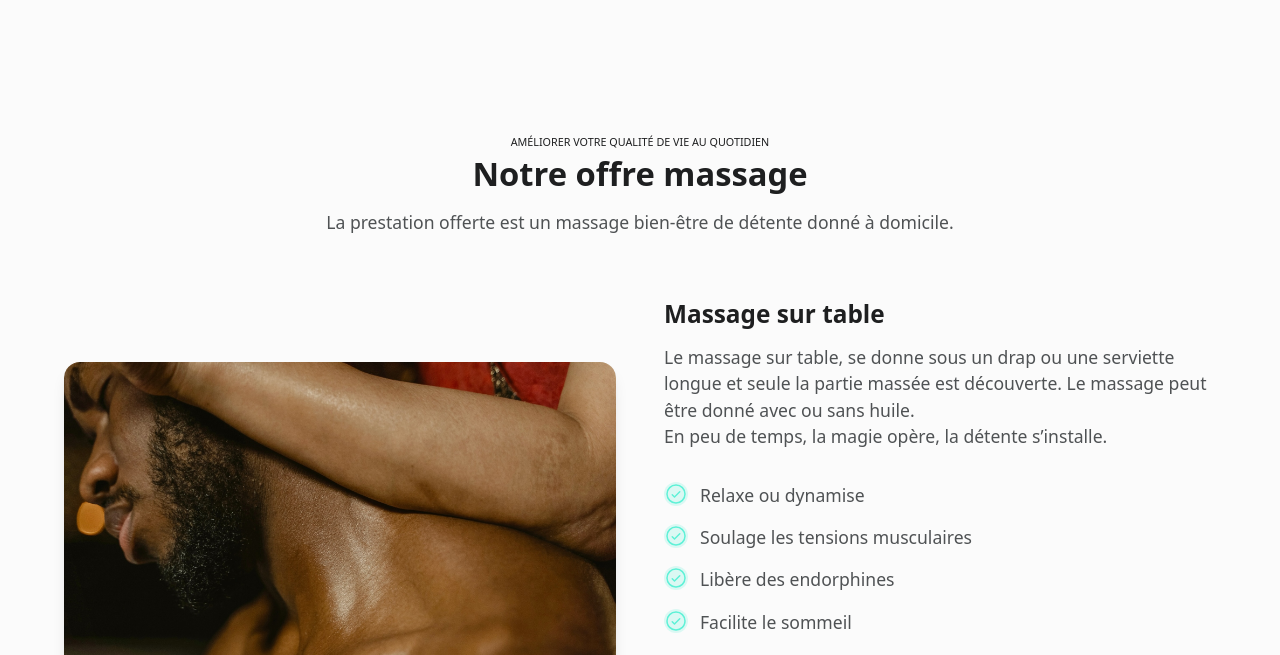
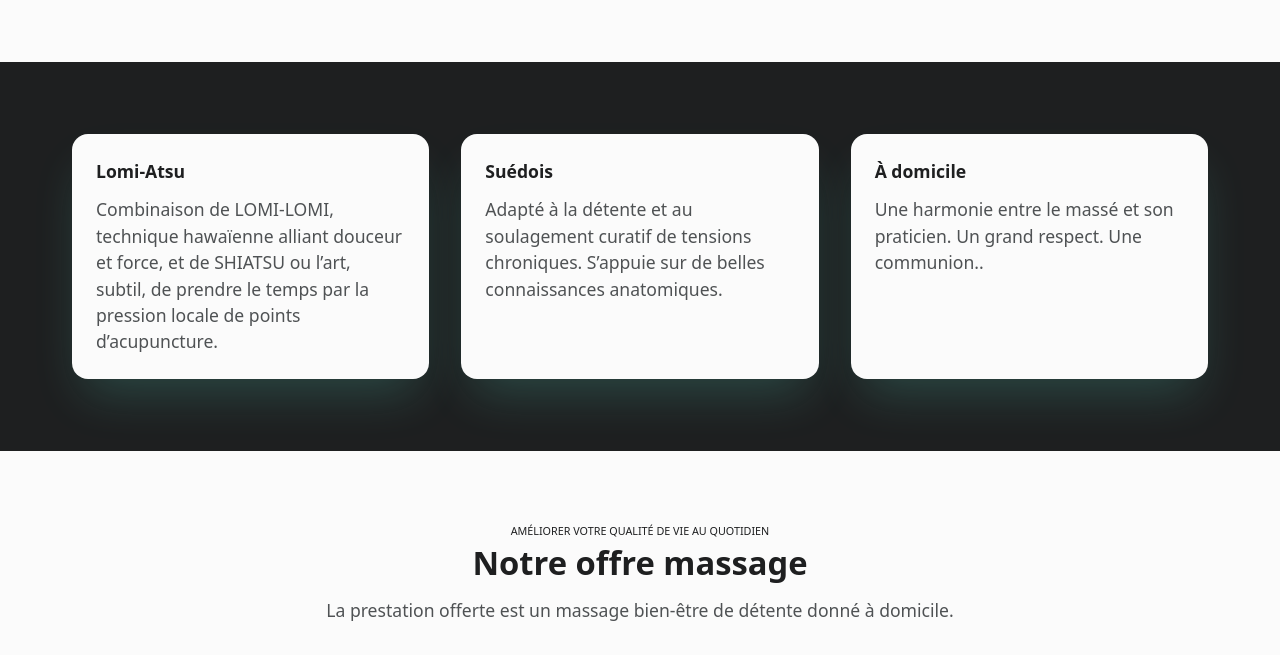
Before and after one commit to LenaEUGENE/mcl-v1, an Astro site: page /massage in a window 1280 px wide. Shown: the part 901-1556 px from the top of the page. Built offline with nearby package versions, Linux system fonts and the light colour scheme; Astro itself is replaced by a stand-in of ours.

Commit message:
add features section on massage page

```diff
--- a/src/pages/massage.astro
+++ b/src/pages/massage.astro
@@ -28,6 +28,29 @@ import ChecklistItem from '@components/ChecklistItem.astro';
       </div>
     </div>
   </section>
+
+   <!-- Features massages -->
+   <section class="section bg-dark">
+    <div class="container">
+        <div class="Services__grid--wrapper flex justify-center">
+            <ul class="grid grid-cols-[repeat(auto-fill,minmax(20rem,1fr))] lg:grid-cols-3 gap-4 md::gap-6 xl:gap-8 p-2">
+                <ServiceCard
+                    title='Lomi-Atsu'
+                    description="Combinaison de LOMI-LOMI, technique hawaïenne alliant douceur et force, et de SHIATSU ou l’art, subtil, de prendre le temps par la pression locale de points d’acupuncture."
+                />
+                <ServiceCard
+                    title='Suédois'
+                    description="Adapté à la détente et au soulagement curatif de tensions chroniques. S’appuie sur de belles connaissances anatomiques."
+                />
+                <ServiceCard
+                    title='À domicile'
+                    description="Une harmonie entre le massé et son praticien. Un grand respect. Une communion.."
+                />
+
+            </ul>
+        </div>
+    </div>
+</section>
 
   <!-- services -->
   <section class="section bg-brand-500/20">
```
